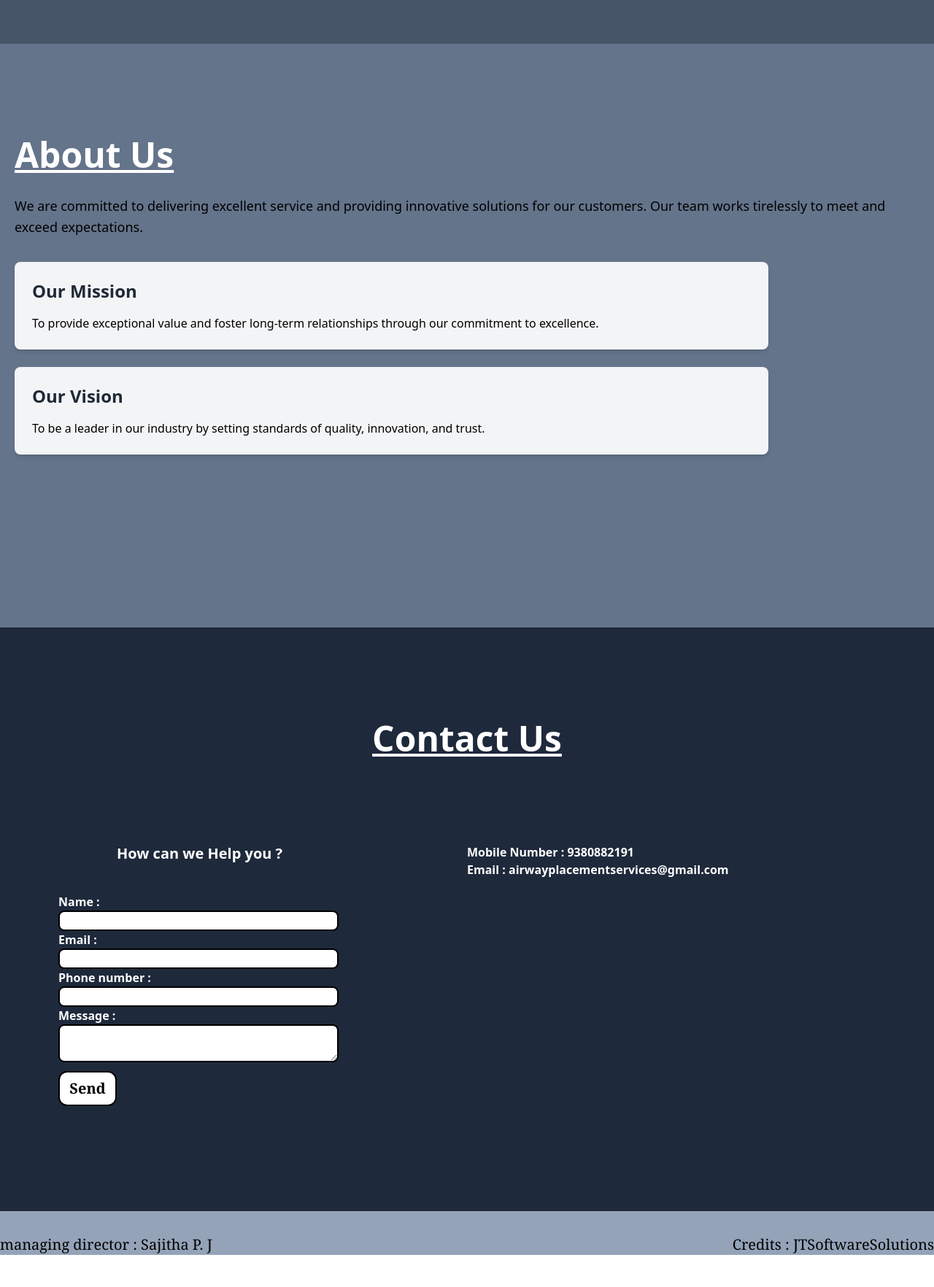
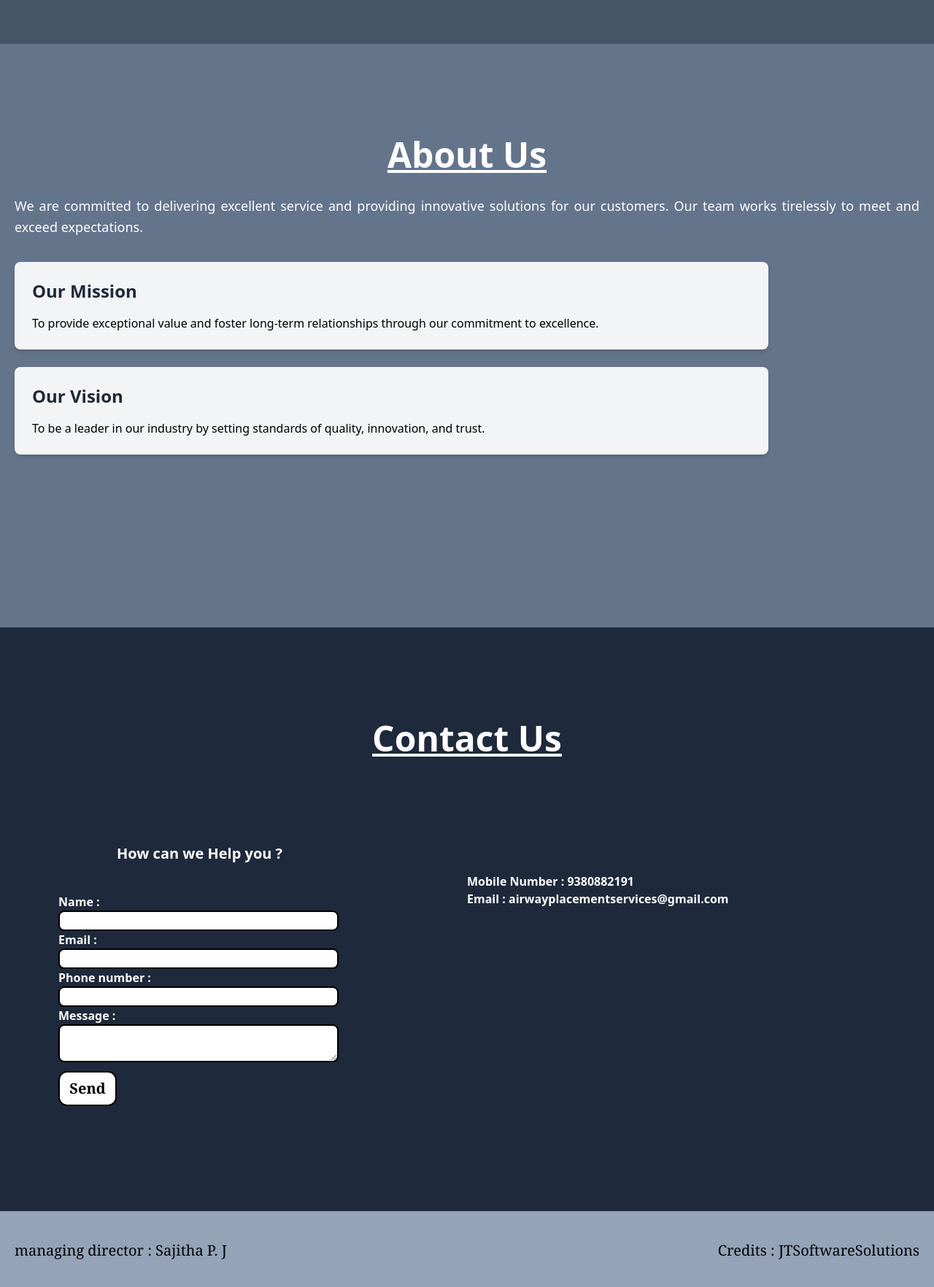
Before and after one commit to jackhack2002/airwayplacementservices, an Angular app: page / in a window 1280 px wide. Shown: the part 1540-3304 px from the top of the page at 73% size. Before the commit the page ends 3260 px from the top, so only its background shows below. Built offline with nearby package versions, Linux system fonts and the light colour scheme.

Commit message:
responsive navbar

```diff
--- a/src/app/aboutus/aboutus.component.html
+++ b/src/app/aboutus/aboutus.component.html
@@ -1,8 +1,8 @@
-<div id="aboutus" class="h-screen bg-slate-500 flex px-5 flex-col">
-     <h1 class="pt-32 text-5xl font-semibold  text-justify text-white underline">About Us</h1>
+<div id="aboutus" class="h-screen bg-slate-500 flex px-5 flex-col text-justify">
+     <h1 class="pt-32 text-5xl font-semibold  text-center text-white underline">About Us</h1>
 
-     <div class=" my-8 text-lg leading-relaxed text-black">
-          <p>{{ description }}</p>
+     <div class=" my-8 text-lg leading-relaxed text-white">
+          <p>We are committed to delivering excellent service and providing innovative solutions for our customers. Our team works tirelessly to meet and exceed expectations.</p>
         </div>
 
         <div class="w-5/6 p-6  mb-6 bg-gray-100 rounded-lg shadow-md">
--- a/src/app/aboutus/aboutus.component.ts
+++ b/src/app/aboutus/aboutus.component.ts
@@ -9,7 +9,7 @@ import { Component } from '@angular/core';
 })
 export class AboutusComponent {
 
-description: string = `We are committed to delivering excellent service and providing innovative solutions for our customers. Our team works tirelessly to meet and exceed expectations.`;
+description: string = ``;
 mission: string = `To provide exceptional value and foster long-term relationships through our commitment to excellence.`;
 vision: string = `To be a leader in our industry by setting standards of quality, innovation, and trust.`;
 
--- a/src/app/contactus/contactus.component.html
+++ b/src/app/contactus/contactus.component.html
@@ -15,7 +15,7 @@
                     <input class="w-20 px-3 py-2 mt-3 font-serif text-xl font-extrabold text-black bg-white border-2 border-black rounded-xl" type="submit" value="Send">
                </form>
           </div>
-          <div class="w-full text-white h-96">
+          <div class="w-full text-white h-fit sm:pt-10">
                <h1 class="pt-10 font-semibold">Mobile Number : 9380882191</h1>
                <label class="font-semibold ">Email : {{mailId}}</label>
           </div>
--- a/src/app/footer/footer.component.html
+++ b/src/app/footer/footer.component.html
@@ -1,4 +1,4 @@
-<div class="flex justify-between w-full max-h-32 pt-8 font-serif text-xl bg-slate-400">
-     <div class="left-1">managing director : Sajitha P. J</div>
-     <div class="right-1 ">Credits : JTSoftwareSolutions</div>
+<div class="flex justify-between w-full max-h-32 py-10 font-serif text-xl bg-slate-400">
+     <div class="pl-5">managing director : Sajitha P. J</div>
+     <div class="pr-5 ">Credits : JTSoftwareSolutions</div>
 </div>
--- a/src/app/nav/nav.component.html
+++ b/src/app/nav/nav.component.html
@@ -15,19 +15,19 @@
 
   <div id="menu"
     class="hidden sm:flex flex-col sm:flex-row sm:items-center sm:justify-between w-full sm:w-auto text-xl text-cyan-600 mt-4 ml-20 sm:mt-0">
-    <a href="#home" class="px-1 mx-2 py-2 hover:text-cyan-800 w-18">Home</a>
-    <a href="#clients" class="px-1 mx-2 py-2 hover:text-cyan-800 w-18">Clients</a>
-    <a href="#aboutus" class="px-1 mx-2 py-2 hover:text-cyan-800 w-24">About Us</a>
-    <a href="#contactus" class="px-1 mx-2 py-2 hover:text-cyan-800 w-28">Contact Us</a>
-    <a href="https://forms.gle/akhtmmPhwK3EVrSf8" target="_blank" class="px-1 mx-2 py-2 hover:text-cyan-800">Form</a>
+    <a (click)="toggle()" href="#home" class="px-1 mx-2 py-2 hover:text-cyan-800 w-18">Home</a>
+    <a (click)="toggle()" href="#clients" class="px-1 mx-2 py-2 hover:text-cyan-800 w-18">Clients</a>
+    <a (click)="toggle()" href="#aboutus" class="px-1 mx-2 py-2 hover:text-cyan-800 w-24">About Us</a>
+    <a (click)="toggle()" href="#contactus" class="px-1 mx-2 py-2 hover:text-cyan-800 w-28">Contact Us</a>
+    <a (click)="toggle()" href="https://forms.gle/akhtmmPhwK3EVrSf8" target="_blank" class="px-1 mx-2 py-2 hover:text-cyan-800">Form</a>
   </div>
 
 
 </nav>
 <div class="bg-white sm:hidden flex fixed h-fit text-center text-cyan-500 border-4 border-cyan-500 w-40 right-2 top-20 z-10  flex-col" *ngIf ="menuView">
-  <a href="#home" class=" border-2 border-cyan-500 hover:text-cyan-800 w-full">Home</a>
-  <a href="#clients" class=" border-2 border-cyan-500 hover:text-cyan-800 w-full">Clients</a>
-  <a href="#aboutus" class=" border-2 border-cyan-500 hover:text-cyan-800 w-full">About Us</a>
-  <a href="#contactus" class=" border-2 border-cyan-500 hover:text-cyan-800 w-full">Contact Us</a>
-  <a href="https://forms.gle/akhtmmPhwK3EVrSf8" target="_blank" class=" border-2 border-cyan-500 w-full hover:text-cyan-800">Form</a>
+  <a (click)="toggle()" href="#home" class=" border-2 border-cyan-500 hover:text-cyan-800 w-full">Home</a>
+  <a (click)="toggle()" href="#clients" class=" border-2 border-cyan-500 hover:text-cyan-800 w-full">Clients</a>
+  <a (click)="toggle()" href="#aboutus" class=" border-2 border-cyan-500 hover:text-cyan-800 w-full">About Us</a>
+  <a (click)="toggle()" href="#contactus" class=" border-2 border-cyan-500 hover:text-cyan-800 w-full">Contact Us</a>
+  <a (click)="toggle()" href="https://forms.gle/akhtmmPhwK3EVrSf8" target="_blank" class=" border-2 border-cyan-500 w-full hover:text-cyan-800">Form</a>
 </div>
```
